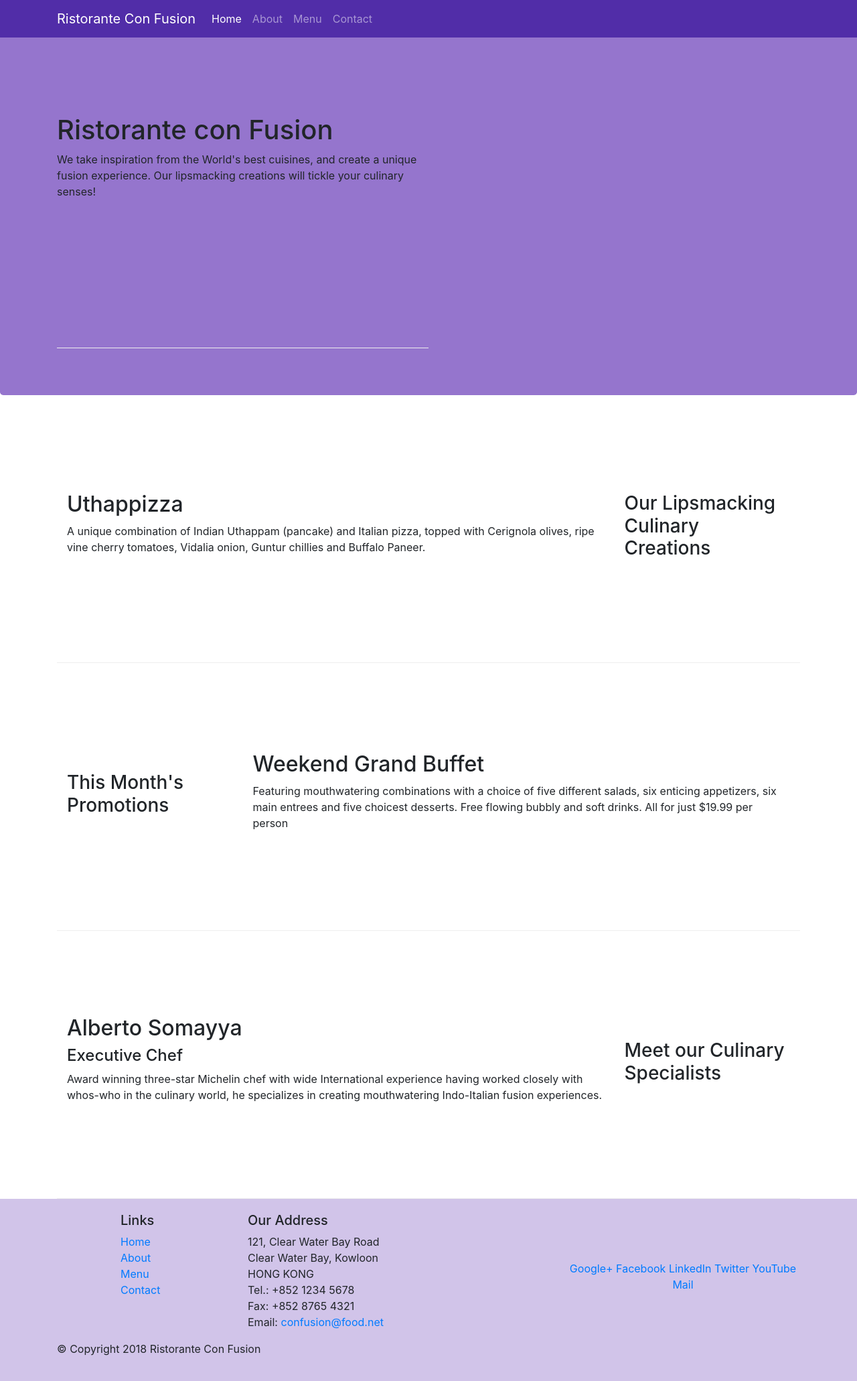
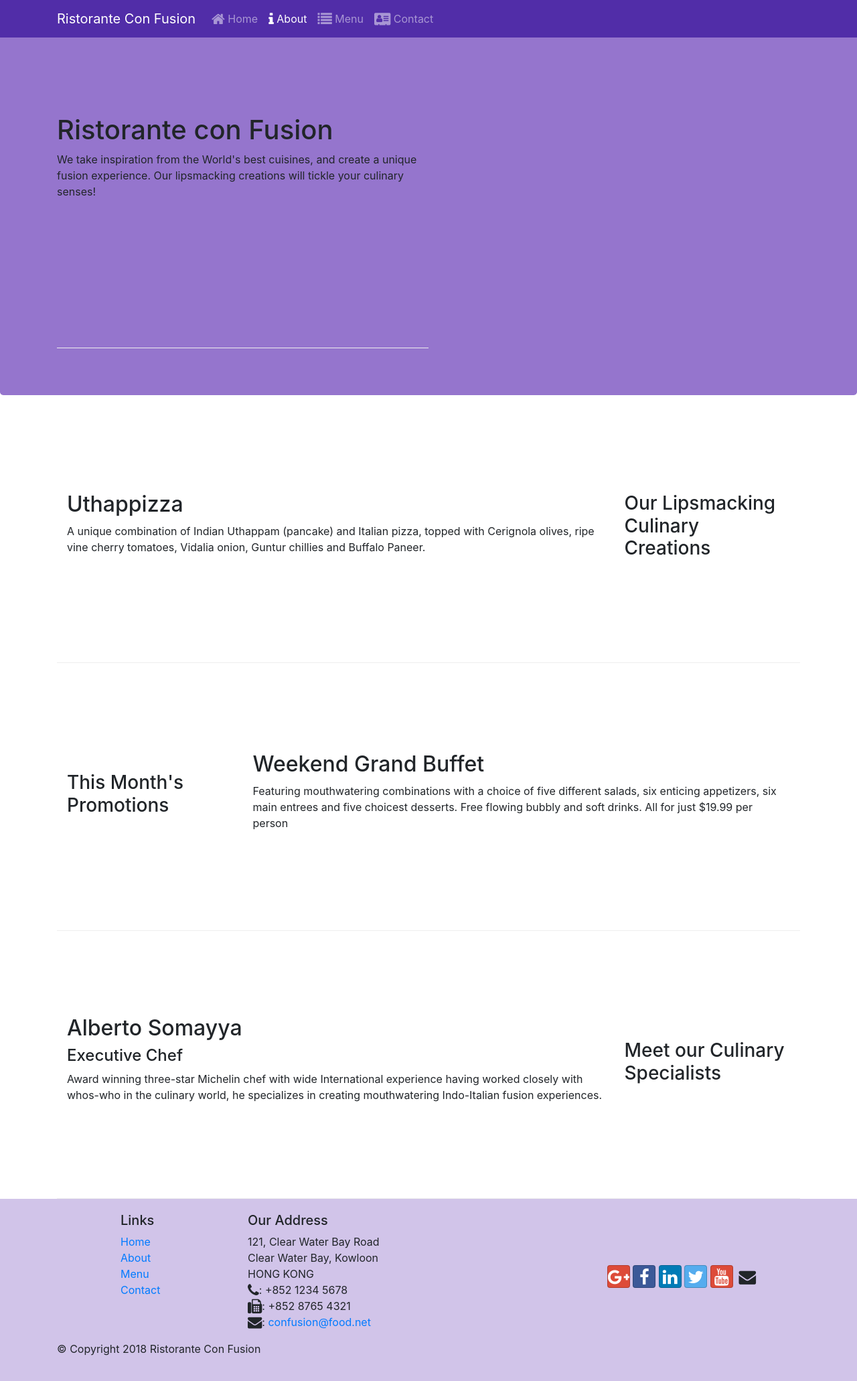
Before and after one commit to above-the-line/bootstrap-assignment1, a website: page index.html in a window 1280 px wide. Shown: the whole page at 67% size. Drawn offline with nearby package versions, Linux system fonts and the light colour scheme.

Commit message:
icon fonts

```diff
--- a/index.html
+++ b/index.html
@@ -7,8 +7,10 @@
     <meta name="viewport" content="width=device-width, initial-scale=1, shrink-to-fit=no">
     <meta http-equiv="x-ua-compatible" content="ie=edge">
 
-    <!-- Bootstrap CSS -->
+    <!-- 3rd Party Libraries -->
     <link rel="stylesheet" href="node_modules/bootstrap/dist/css/bootstrap.min.css">
+    <link rel="stylesheet" href="node_modules/font-awesome/css/font-awesome.min.css">
+    <link rel="stylesheet" href="node_modules/bootstrap-social/bootstrap-social.css">
 
     <!-- Custom CSS -->
     <link rel="stylesheet" href="./css/styles.css">
@@ -29,10 +31,30 @@
            <a class="navbar-brand" href="#">Ristorante Con Fusion</a>
             <div class="collapse navbar-collapse" id="Navbar">
                 <ul class="navbar-nav mr-auto">
-                    <li class="nav-item active"><a class="nav-link" href="#">Home</a></li>
-                    <li class="nav-item"><a class="nav-link" href="./aboutus.html">About</a></li>
-                    <li class="nav-item"><a class="nav-link" href="#">Menu</a></li>
-                    <li class="nav-item"><a class="nav-link" href="#">Contact</a></li>
+                    <li class="nav-item">
+                        <a class="nav-link" href="./index.html">
+                            <span class="fa fa-home fa-lg"></span>
+                            Home
+                        </a>
+                    </li>
+                    <li class="nav-item active">
+                        <a class="nav-link" href="./aboutus.html">
+                            <span class="fa fa-info fa-lg"></span>
+                            About
+                        </a>
+                    </li>
+                    <li class="nav-item">
+                        <a class="nav-link" href="#">
+                            <span class="fa fa-list fa-lg"></span>
+                            Menu
+                        </a>
+                    </li>
+                    <li class="nav-item">
+                        <a class="nav-link" href="#">
+                            <span class="fa fa-address-card fa-lg"></span>
+                            Contact
+                        </a>
+                    </li>
                 </ul>
             </div>
         </div>
@@ -95,7 +117,7 @@
                     <h5>Links</h5>
                     <ul class="list-unstyled">
                         <li><a href="./index.html">Home</a></li>
-                        <li><a href="./about-us.html">About</a></li>
+                        <li><a href="./aboutus.html">About</a></li>
                         <li><a href="#">Menu</a></li>
                         <li><a href="#">Contact</a></li>
                     </ul>
@@ -106,19 +128,19 @@
 		              121, Clear Water Bay Road<br>
 		              Clear Water Bay, Kowloon<br>
 		              HONG KONG<br>
-		              Tel.: +852 1234 5678<br>
-		              Fax: +852 8765 4321<br>
-		              Email: <a href="mailto:confusion@food.net">confusion@food.net</a>
+		              <i class="fa fa-phone fa-lg"></i>: +852 1234 5678<br>
+		              <i class="fa fa-fax fa-lg"></i>: +852 8765 4321<br>
+		              <i class="fa fa-envelope fa-lg"></i>: <a href="mailto:confusion@food.net">confusion@food.net</a>
 		           </address>
                 </div>
                 <div class="col-12 col-sm-4 align-self-center">
                     <div class="text-center">
-                        <a href="http://google.com/+">Google+</a>
-                        <a href="http://www.facebook.com/profile.php?id=">Facebook</a>
-                        <a href="http://www.linkedin.com/in/">LinkedIn</a>
-                        <a href="http://twitter.com/">Twitter</a>
-                        <a href="http://youtube.com/">YouTube</a>
-                        <a href="mailto:">Mail</a>
+                        <a class="btn btn-social-icon btn-google" href="http://google.com/+"><i class="fa fa-google-plus fa-lg"></i></a>
+                        <a class="btn btn-social-icon btn-facebook" href="http://www.facebook.com/profile.php?id="><i class="fa fa-facebook fa-lg"></i></a>
+                        <a class="btn btn-social-icon btn-linkedin" href="http://www.linkedin.com/in/"><i class="fa fa-linkedin fa-lg"></i></a>
+                        <a class="btn btn-social-icon btn-twitter" href="http://twitter.com/"><i class="fa fa-twitter fa-lg"></i></a>
+                        <a class="btn btn-social-icon btn-google" href="http://youtube.com/"><i class="fa fa-youtube fa-lg"></i></a>
+                        <a class="btn btn-social-icon btn-social" href="mailto:"><i class="fa fa-envelope fa-lg"></i></a>
                     </div>
                 </div>
            </div>
--- a/package.json
+++ b/package.json
@@ -23,6 +23,8 @@
   "homepage": "https://github.com/above-the-line/bootstrap-assignment1#readme",
   "dependencies": {
     "bootstrap": "^4.5.0",
+    "bootstrap-social": "^5.1.1",
+    "font-awesome": "^4.7.0",
     "jquery": "^3.5.1",
     "lite-server": "^2.5.4",
     "popper.js": "^1.12.9"
```
Also changed, not shown: aboutus.html (+37 -16 lines), 1 other file.
